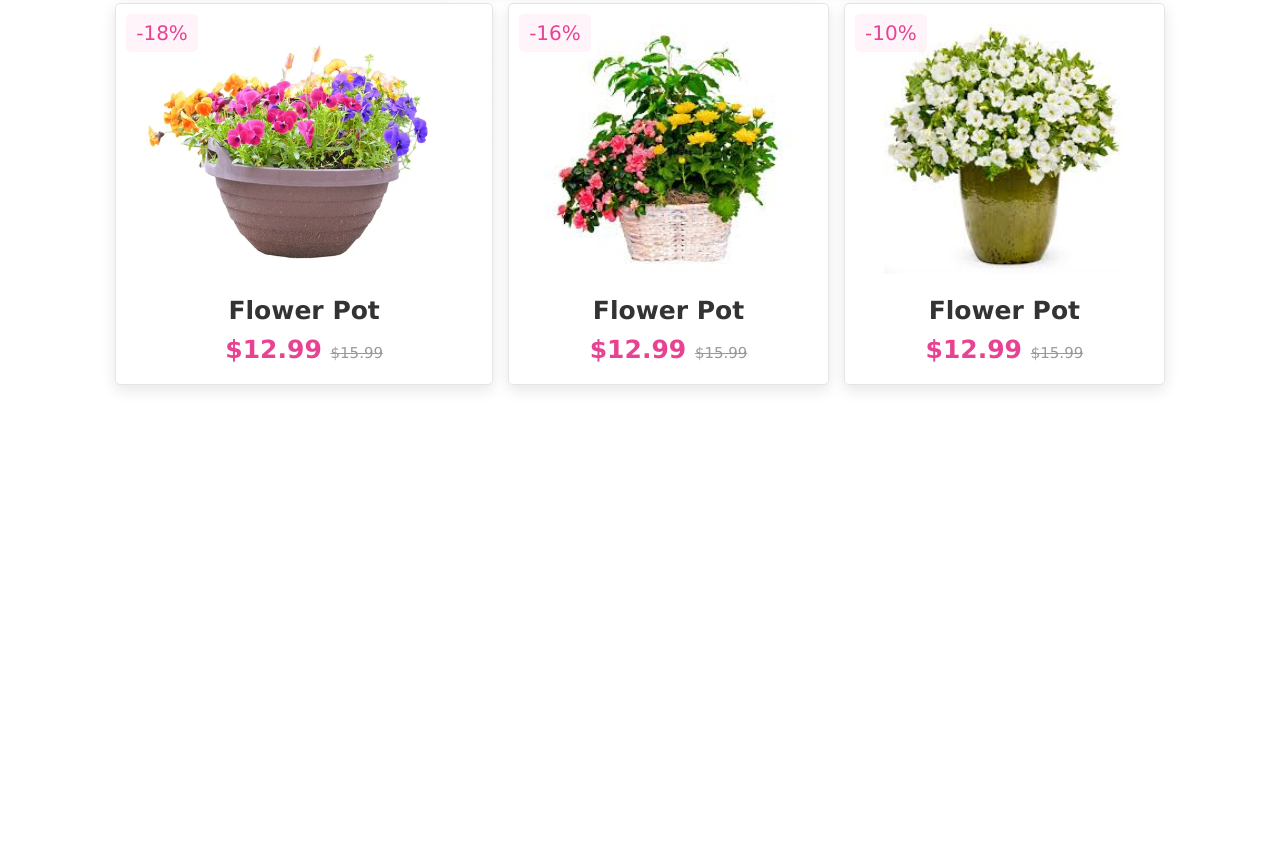
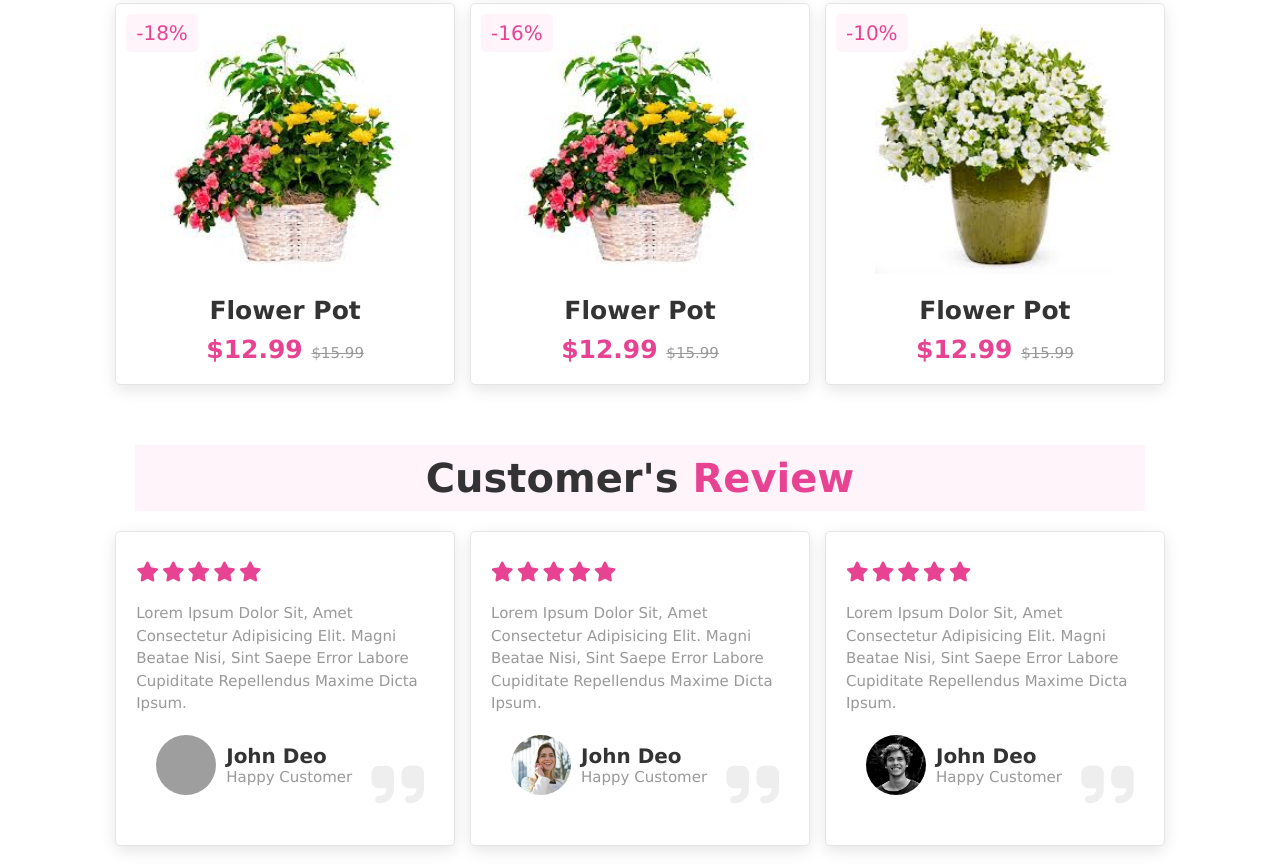
Before and after one commit to zahidulWD/Flower-Shop, a plain HTML site: page index.html in a window 1280 px wide. Shown: the part 2389-3255 px from the top of the page. Before the commit the page ends 2794 px from the top, so only its background shows below. Drawn offline with Linux system fonts and the light colour scheme; grey boxes are pictures that could not be loaded.

Commit message:
added review section

```diff
--- a/index.html
+++ b/index.html
@@ -212,7 +212,7 @@
             <div class="box">
                 <span class="discount">-18%</span>
                 <div class="image">
-                    <img src="asset/imges/img-9.png" alt="">
+                    <img src="asset/imges/img-8.png" alt="">
                     <div class="icons">
                         <a href="#" class="fas fa-heart"></a>
                         <a href="#" class="cart-btn">add to cart</a>
@@ -259,7 +259,72 @@
 
         </div>
     </section>
-    <!-- products_section starts here -->
+    <!-- products_section ends here -->
+
+    <!-- review_section starts here -->
+    <section class="review" id="review">
+
+        <h1 class="headding">customer's <span>review</span></h1>
+        <div class="box-container">
+
+            <div class="box">
+                <div class="stars">
+                   <i class="fas fa-star"></i>
+                   <i class="fas fa-star"></i>
+                   <i class="fas fa-star"></i>
+                   <i class="fas fa-star"></i>
+                   <i class="fas fa-star"></i>
+                </div>
+                <p>Lorem ipsum dolor sit, amet consectetur adipisicing elit. Magni beatae nisi, sint saepe error labore cupiditate repellendus maxime dicta ipsum.</p>
+                <div class="user">
+                    <img src="asset/imges/pic-1.jpg" alt="">
+                   <div class="user-info">
+                    <h3>john deo</h3>
+                    <span>happy customer</span>
+                   </div>
+                </div>
+                <span class="fas fa-quote-right"></span>
+            </div>
+            <div class="box">
+                <div class="stars">
+                   <i class="fas fa-star"></i>
+                   <i class="fas fa-star"></i>
+                   <i class="fas fa-star"></i>
+                   <i class="fas fa-star"></i>
+                   <i class="fas fa-star"></i>
+                </div>
+                <p>Lorem ipsum dolor sit, amet consectetur adipisicing elit. Magni beatae nisi, sint saepe error labore cupiditate repellendus maxime dicta ipsum.</p>
+                <div class="user">
+                    <img src="asset/imges/pic-2.jpg" alt="">
+                   <div class="user-info">
+                    <h3>john deo</h3>
+                    <span>happy customer</span>
+                   </div>
+                </div>
+                <span class="fas fa-quote-right"></span>
+            </div>
+            <div class="box">
+                <div class="stars">
+                   <i class="fas fa-star"></i>
+                   <i class="fas fa-star"></i>
+                   <i class="fas fa-star"></i>
+                   <i class="fas fa-star"></i>
+                   <i class="fas fa-star"></i>
+                </div>
+                <p>Lorem ipsum dolor sit, amet consectetur adipisicing elit. Magni beatae nisi, sint saepe error labore cupiditate repellendus maxime dicta ipsum.</p>
+                <div class="user">
+                    <img src="asset/imges/pic-3.png" alt="">
+                   <div class="user-info">
+                    <h3>john deo</h3>
+                    <span>happy customer</span>
+                   </div>
+                </div>
+                <span class="fas fa-quote-right"></span>
+            </div>
+
+        </div>
+    </section>
+    <!-- review_section ends here -->
 
 
 
--- a/style.css
+++ b/style.css
@@ -320,3 +320,66 @@ header .fa-bars{
 }
 
 /* === product_section ends here ==== */
+
+/* === review_section starts here === */
+
+
+.review .box-container{
+    display: flex;
+    flex-wrap: wrap;
+    gap: 1.5rem;
+}
+.review .box-container .box{
+    flex:1 1 30rem;
+    box-shadow: 0 .5rem 1.5rem rgba(0,0,0,.1);
+    border-radius: .5rem;
+    padding: 3rem 2rem;
+    position: relative;
+    border: .1rem solid rgba(0,0,0,.1);
+}
+.review .box-container .box .fa-quote-right{
+    position: absolute;
+    bottom: 3rem;
+    right: 3rem;
+    font-size: 6rem;
+    color: #eee;
+}
+
+.review .box-container .box .stars i{
+    color: var(--pink);
+    font-size: 2rem;
+
+}
+.review .box-container .box p{
+    color: #999;
+    font-size: 1.5rem;
+    line-height: 1.5;
+    padding-top: 2rem;
+}
+.review .box-container .box .user {
+    display: flex;
+    align-items: center;
+    padding: 2rem;
+}
+.review .box-container .box .user img{
+    height: 6rem;
+    width: 6rem;
+    border-radius: 50%;
+    object-fit: cover;
+    margin-right: 1rem;
+
+}
+.review .box-container .box .user h3{
+    font-size: 2rem;
+    color: #333;
+}
+.review .box-container .box .user span{
+    font-size: 1.5rem;
+    color: #999;
+}
+
+
+
+
+
+/* === review_section ends here === */
```
Also changed, not shown: asset/imges/pic-3.png (renamed from asset/imges/pic-3.jpg).
